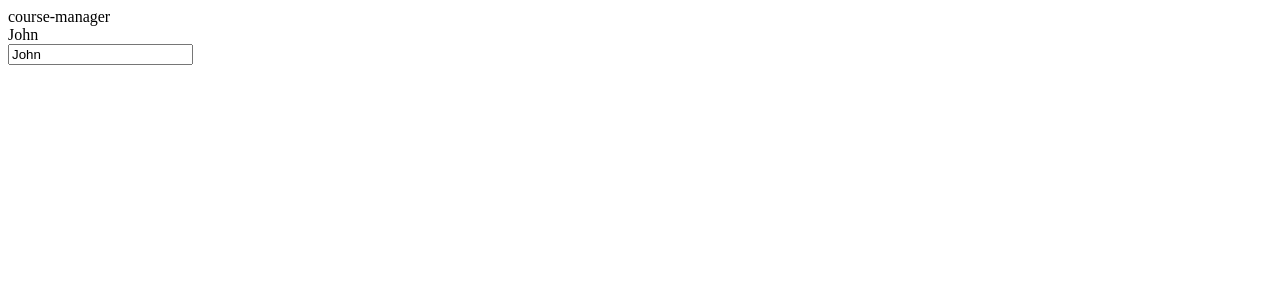
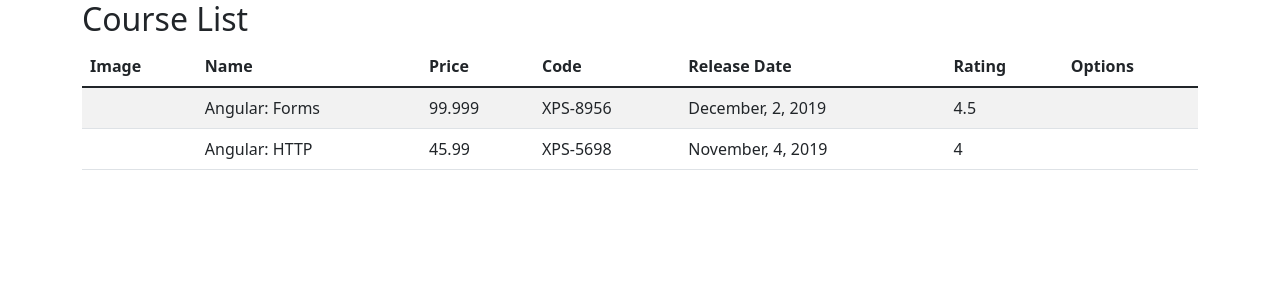
Before and after one commit to Adelfjj/course-manager, an Angular app: page / in a window 1280 px wide. Shown: the top 300 px of the page. Built offline with nearby package versions, Linux system fonts and the light colour scheme.

Commit message:
adicionado component com uma lista de cursos, exibindo em uma tabela utilizando o css do bootstrap

```diff
--- a/package.json
+++ b/package.json
@@ -18,6 +18,7 @@
     "@angular/platform-browser": "~12.2.0",
     "@angular/platform-browser-dynamic": "~12.2.0",
     "@angular/router": "~12.2.0",
+    "bootstrap": "^5.1.0",
     "rxjs": "~6.6.0",
     "tslib": "^2.3.0",
     "zone.js": "~0.11.4"
--- a/src/app/app.component.html
+++ b/src/app/app.component.html
@@ -1,7 +1,3 @@
-{{ title }}
-<br/>
-
-{{ name }}
-
-<br/>
-<input type="text" [(ngModel)]="name" name="name">
+<div class="container">
+    <app-course-list></app-course-list>
+</div>
--- a/src/app/app.module.ts
+++ b/src/app/app.module.ts
@@ -3,10 +3,12 @@
 import { FormsModule } from '@angular/forms';
 
 import { AppComponent } from './app.component';
+import { CourseListComponent } from './courses/course-list.component';
 
 @NgModule({
   declarations: [
-    AppComponent
+    AppComponent,
+    CourseListComponent
   ],
   imports: [
     BrowserModule,
--- /dev/null
+++ b/src/app/courses/course-list.component.html
@@ -0,0 +1,26 @@
+<h2>Course List</h2>
+
+<table class="table table-striped">
+    <thead>
+        <tr>
+            <th>Image</th>
+            <th>Name</th>
+            <th>Price</th>
+            <th>Code</th>
+            <th>Release Date</th>
+            <th>Rating</th>
+            <th>Options</th>
+        </tr>
+    </thead>
+    <tbody>
+        <tr *ngFor='let course of courses'>
+            <td>{{ course.imageUrl }}</td>
+            <td>{{ course.name }}</td>
+            <td>{{ course.price }}</td>
+            <td>{{ course.code }}</td>
+            <td>{{ course.releaseDate }}</td>
+            <td>{{ course.rating }}</td>
+            <td></td>
+        </tr>
+    </tbody>
+</table>
--- /dev/null
+++ b/src/app/courses/course-list.component.ts
@@ -0,0 +1,35 @@
+import { Component, OnInit } from "@angular/core";
+import { Course } from "./course";
+
+@Component({
+    selector: 'app-course-list',
+    templateUrl: './course-list.component.html'
+})
+export class CourseListComponent implements OnInit{
+    courses: Course[] = [];
+
+    ngOnInit(): void{
+        this.courses = [
+            {
+                id: 1,
+                name: 'Angular: Forms',
+                imageUrl: '',
+                price: 99.999,
+                code: 'XPS-8956',
+                duration: 120,
+                rating: 4.5,
+                releaseDate:'December, 2, 2019'
+            },
+            {
+                id: 2,
+                name: 'Angular: HTTP',
+                imageUrl: '',
+                price: 45.99,
+                code: 'XPS-5698',
+                duration: 80,
+                rating: 4,
+                releaseDate:'November, 4, 2019'
+            }
+        ]
+    }
+}
--- /dev/null
+++ b/src/app/courses/course.ts
@@ -0,0 +1,10 @@
+export class Course {
+    id: number = 0;
+    name: string = '';
+    imageUrl: string = '';
+    price: number = 0;
+    code: string = '';
+    duration: number = 0;
+    rating: number = 0;
+    releaseDate: string = '';
+}
--- a/src/styles.css
+++ b/src/styles.css
@@ -1 +1,2 @@
 /* You can add global styles to this file, and also import other style files */
+@import '~bootstrap/dist/css/bootstrap.min.css'
```
Also changed, not shown: 1 other file (tests, documents, lock files or other folders).
